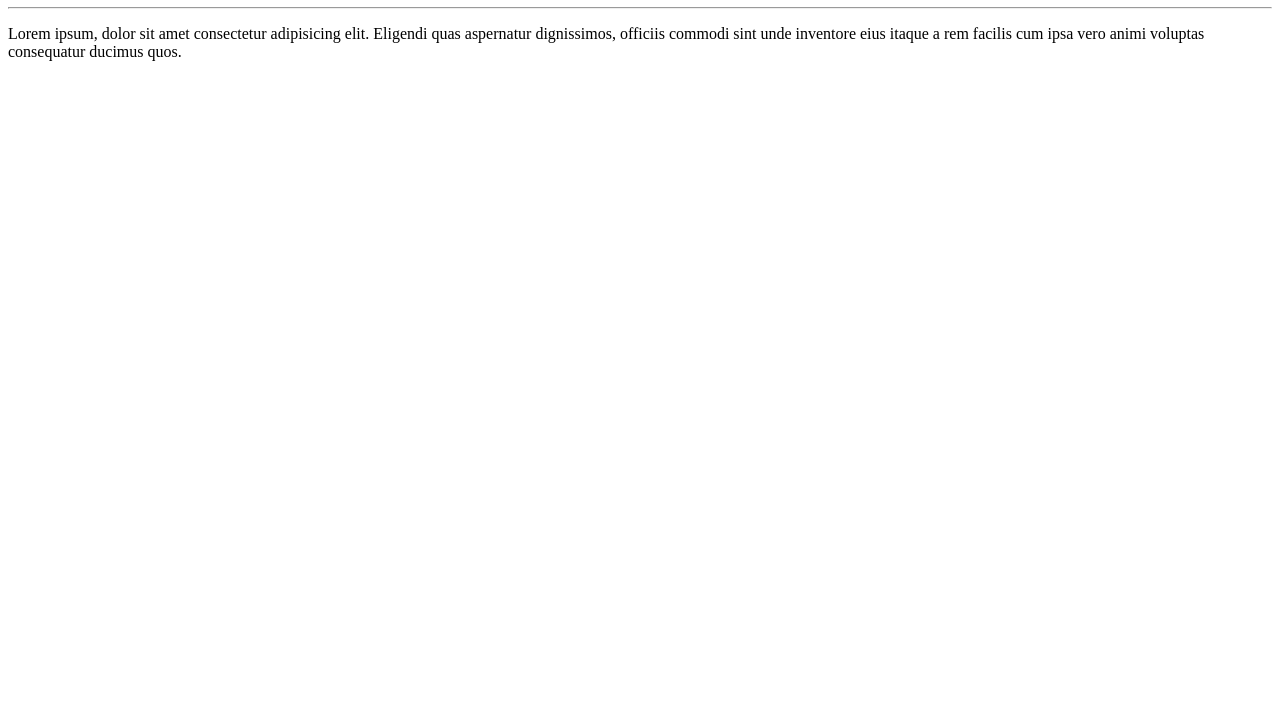
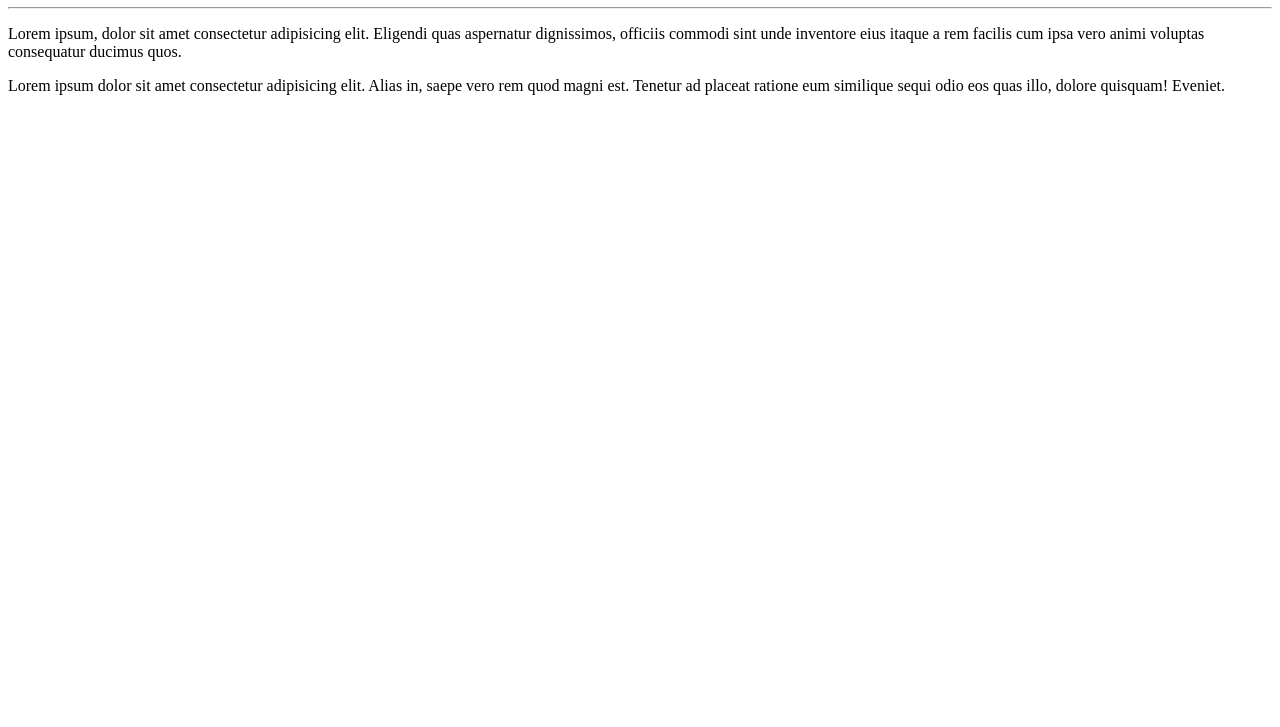
Before and after one commit to givanildocardosotavares-create/Ola-Mundo, a plain HTML site: page site-exemplo/index.html in a window 1280 px wide. Shown: the part 73-800 px from the top of the page. Drawn offline with Linux system fonts and the light colour scheme.

Commit message:
adicionei um parágrafo

```diff
--- a/site-exemplo/index.html
+++ b/site-exemplo/index.html
@@ -9,5 +9,6 @@
     <h1>Olá, Mundo!</h1>
     <hr>
     <p>Lorem ipsum, dolor sit amet consectetur adipisicing elit. Eligendi quas aspernatur dignissimos, officiis commodi sint unde inventore eius itaque a rem facilis cum ipsa vero animi voluptas consequatur ducimus quos.</p>
+    <p>Lorem ipsum dolor sit amet consectetur adipisicing elit. Alias in, saepe vero rem quod magni est. Tenetur ad placeat ratione eum similique sequi odio eos quas illo, dolore quisquam! Eveniet.</p>
 </body>
 </html>
```
